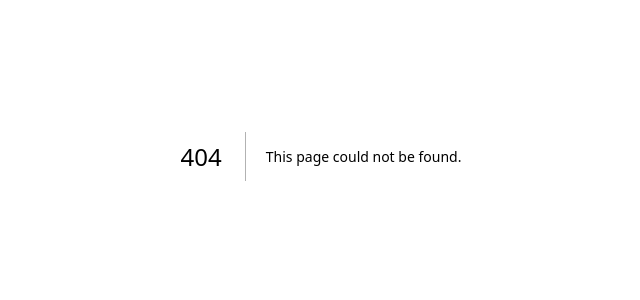
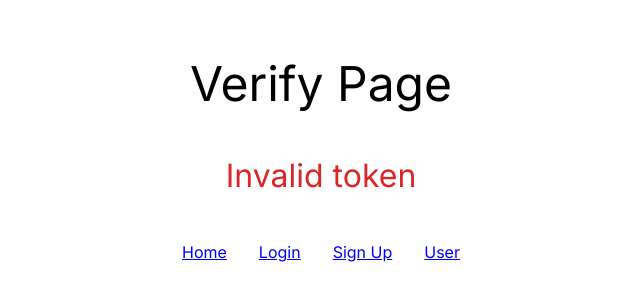
Before and after one commit to Atoyebs/AuthServicePartnerMicroserviceTemplate, a Next.js app: page /verify in a window 1280 px wide. Before the commit this address had no page. Shown: the part 244-544 px from the top of the page, without its empty margins (319-959 px from the left). Built offline with nearby package versions, Linux system fonts and the light colour scheme; what supertokens-web-js would draw is missing.

Commit message:
implemented email verification

```diff
--- /dev/null
+++ b/src/app/components/menu-bar.tsx
@@ -0,0 +1,17 @@
+import { menuItems } from "@/menu-items";
+import Link from "next/link";
+
+const HorizontalMenuLinks = () => {
+  return (
+    <div className="flex flex-row justify-center mt-[1.5rem] gap-[2rem]">
+      {menuItems.map((item) => (
+        <Link className="cursor-pointer" key={item.name} href={item.href}>
+          {item.name}
+        </Link>
+      ))}
+    </div>
+  )
+
+}
+
+export default HorizontalMenuLinks;
--- a/src/app/globals.scss
+++ b/src/app/globals.scss
@@ -30,6 +30,24 @@ body {
 
 h1 {
   font-size: 4rem;
+}
+
+h2 {
+  font-size: 3rem;
+}
+
+h3 {
+  font-size: 2rem;
+}
+
+a {
+  color: blue;
+  text-decoration: underline;
+
+  &:hover {
+    text-decoration: underline;
+    color: black;
+  }
 }
 
 input {
--- a/src/app/login/client.tsx
+++ b/src/app/login/client.tsx
@@ -1,7 +1,6 @@
 "use client"
-import { menuItems } from "@/menu-items";
-import Link from "next/link";
 import { useState } from "react";
+import HorizontalMenuLinks from "../components/menu-bar";
 export default function LoginComponent() {
 
   const [email, setEmail] = useState("");
@@ -46,13 +45,7 @@ export default function LoginComponent() {
           Log In
         </button>
       </div>
-      <div className="flex flex-row mt-[1.5rem] gap-[2rem]">
-        {menuItems.map((item) => (
-          <Link className="cursor-pointer underline text-blue-500" key={item.name} href={item.href}>
-            {item.name}
-          </Link>
-        ))}
-      </div>
+      <HorizontalMenuLinks />
 
     </div>
   );
--- a/src/app/login/page.tsx
+++ b/src/app/login/page.tsx
@@ -3,7 +3,7 @@ import LoginComponent from "./client";
 export default async function Login() {
 
   return (
-    <div className="flex flex-col mt-[7rem]">
+    <div className="flex flex-col items-center mt-[7rem]">
       <h1> Login Page </h1>
       <LoginComponent />
     </div>
--- a/src/app/signup/client.tsx
+++ b/src/app/signup/client.tsx
@@ -1,8 +1,10 @@
 "use client";
 import { menuItems } from "@/menu-items";
 import Link from "next/link";
-import { useRouter } from "next/router";
+import { useRouter } from "next/navigation";
 import { useState } from "react";
+import { signUp } from "supertokens-web-js/recipe/emailpassword";
+import HorizontalMenuLinks from "../components/menu-bar";
 
 const TUTORIAL_URL =
   "https://supertokens.com/docs/thirdpartyemailpassword/custom-ui/email-password-login";
@@ -66,7 +68,6 @@ export const SignupComponent = () => {
 
   return (
     <section className="flex flex-col justify-center items-center h-full">
-      <h1 style={{ marginBottom: "3rem" }}>Sign Up (Demo) </h1>
 
       <div style={{ gap: "1rem", width: "30vw" }} className="flex-col justify-center items-center">
         <input
@@ -97,11 +98,12 @@ export const SignupComponent = () => {
         </button>
       </div>
 
-      <span>
+      <span className="mb-6">
         <Link href={TUTORIAL_URL} target="_blank">
           Click here for tutorial instructions
         </Link>
       </span>
+      <HorizontalMenuLinks />
     </section>
   );
 };
--- a/src/app/signup/page.tsx
+++ b/src/app/signup/page.tsx
@@ -1,3 +1,10 @@
+import { SignupComponent } from "./client";
+
 export default function SignUp() {
-  return <h1>Signup Page</h1>;
+  return (
+    <div className="flex flex-col mt-[4rem] gap-10">
+      <h1>Signup Page</h1>
+      <SignupComponent />
+    </div>
+  );
 }
--- /dev/null
+++ b/src/app/verify/page.tsx
@@ -0,0 +1,44 @@
+import axios from "axios";
+import Link from "next/link";
+import HorizontalMenuLinks from "../components/menu-bar";
+
+const VerifyPage = async (props: { searchParams: Record<string, string> }) => {
+  const { searchParams } = props;
+  const token = searchParams?.token;
+
+  console.log(`token from search params = `, token);
+
+  if (!token) {
+    return (
+      <section className="flex flex-col h-full w-full justify-center items-center gap-4">
+        <h2 className="capitalize mb-4">Verify page</h2>
+        <h3 className="text-red-600">Invalid token</h3>
+        <HorizontalMenuLinks />
+      </section>
+    );
+  }
+
+  const { data } = await verifyUserAccount(token);
+
+  console.log(`data returned from verifyUserAccount: `, data);
+
+  return (
+    <section className="flex flex-col h-full w-full justify-center items-center gap-5">
+      <h2 className="capitalize">Verify page</h2>
+      <p>Congratulations you've been successfully verified!</p>
+      {/* <div>User data: {JSON.stringify(rest)}</div> */}
+
+      <HorizontalMenuLinks />
+    </section>
+  );
+};
+
+const verifyUserAccount = async (token: string) => {
+  const { data } = await axios.post(`${process.env.NEXT_SERVER_API_DOMAIN}/api/user/verify`, {
+    token
+  });
+
+  return data;
+};
+
+export default VerifyPage;
--- a/src/config/appInfo.ts
+++ b/src/config/appInfo.ts
@@ -1,7 +1,7 @@
 export const appInfo = {
   appName: "Template App",
-  apiDomain: process.env.NEXT_SERVER_API_DOMAIN!,
-  websiteDomain: process.env.NEXT_SERVER_WEBSITE_DOMAIN!,
-  apiBasePath: process.env.NEXT_SERVER_SUPERTOKENS_API_BASE_PATH!,
-  websiteBasePath: process.env.NEXT_SERVER_WEBSITE_BASE_PATH!,
+  apiDomain: process.env.NEXT_PUBLIC_API_DOMAIN!,
+  websiteDomain: process.env.NEXT_PUBLIC_WEBSITE_DOMAIN!,
+  apiBasePath: process.env.NEXT_PUBLIC_API_BASE_PATH!,
+  websiteBasePath: process.env.NEXT_PUBLIC_WEBSITE_BASE_PATH!,
 };
```
Also changed, not shown: 1 other file (tests, documents, lock files or other folders).
